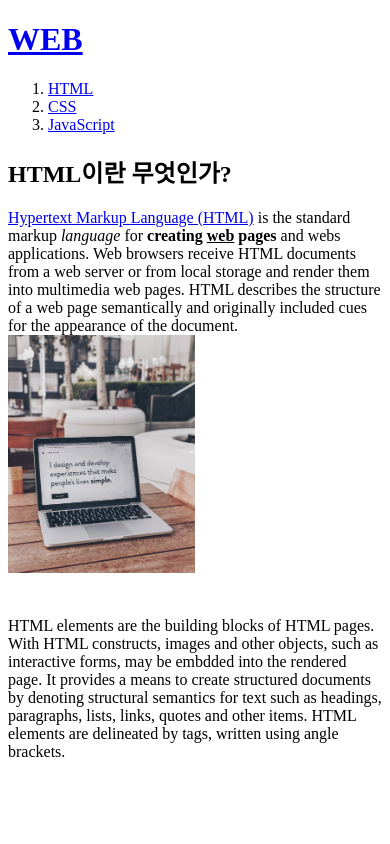
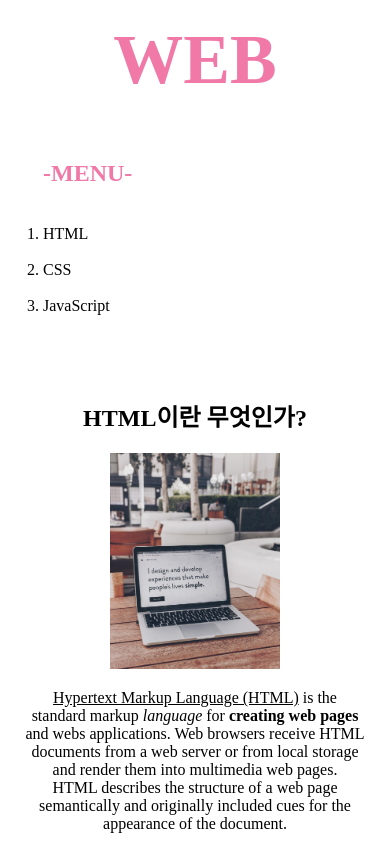
Before and after one commit to ChoiHeekyeong/WEB1, a plain HTML site: page 1.html in a window 390 px wide. Shown: the top 844 px of the page. Drawn offline with Linux system fonts and the light colour scheme.

Commit message:
second version
I learned not only HTML but also CSS. So I modified my first website. This is used by HTML and CSS.

```diff
--- a/1.html
+++ b/1.html
@@ -3,25 +3,31 @@
   <head>
     <title>WEB1 - HTML</title>
     <meta charset="utf-8">
+    <link rel="stylesheet" href="style.css">
   </head>
 
   <body>
     <h1><a href="index.html">WEB</a></h1>
+    <div id="grid">
     <ol>
-      <li><a href="1.html">HTML</a></li>
-      <li><a href="2.html">CSS</a></li>
-      <li><a href="3.html">JavaScript</a></li>
+        <h2>-MENU-</h2><br>
+      <li><a href="1.html">HTML</a></li><br>
+      <li><a href="2.html">CSS</a></li><br>
+      <li><a href="3.html">JavaScript</a></li><br>
     </ol>
 
 
+  <div id="article">
     <h2>HTML이란 무엇인가?</h2>
-    <p><a href="https://www.w3.org/TR/html5/" target="_blank" title="HTML5 specification">Hypertext Markup Language (HTML)</a> is the standard markup <i>language</i> for <strong>creating <u>web</u> pages</strong> and webs applications.
-    Web browsers receive HTML documents from a web server or from local storage and render them into multimedia web pages.
-    HTML describes the structure of a web page semantically and originally included cues for the appearance of the document.
     <img src="coding.jpg" width="50%">
-    </p><p style="margin-top:40px;">HTML elements are the building blocks of HTML pages.
-    With HTML constructs, images and other objects, such as interactive forms, may be embdded into the rendered page.
-    It provides a means to create structured documents by denoting structural semantics for text such as headings, paragraphs, lists, links, quotes and other items.
+    <p><a href="https://www.w3.org/TR/html5/" target="_blank" title="HTML5 specification"><u>Hypertext Markup Language (HTML)</u></a> is the standard markup <i>language</i> for <strong>creating web pages</strong> and webs applications.
+    Web browsers receive HTML documents from a web server or from local storage and render them into multimedia web pages.<br>
+    HTML describes the structure of a web page semantically and originally included cues for the appearance of the document.<br>
+    </p><p style="margin-top:40px;">HTML elements are the building blocks of HTML pages.<br>
+    With HTML constructs, images and other objects, such as interactive forms, may be embdded into the rendered page.<br>
+    It provides a means to create structured documents by denoting structural semantics for text such as headings, paragraphs, lists, links, quotes and other items.<br>
     HTML elements are delineated by tags, written using angle brackets.</p>
   </body>
+  </div>
+</div>
 </html>
--- /dev/null
+++ b/style.css
@@ -0,0 +1,50 @@
+a{
+  color:#F079A8;
+  text-decoration:none;
+}
+h1{
+  font-size: 70px;
+  text-align: center;
+  border-bottom: 1px solid gray;
+  margin: 0px;
+  padding: 20px;
+}
+
+#grid ol{
+  border-right:1px gray solid;
+  width: 100px;
+  margin: 0px;
+  padding: 20px;
+  padding-left: 43px;
+}
+body{
+  margin: 0px;
+}
+
+
+#grid{
+  display: grid;
+  grid-template-columns: 150px 1fr;
+}
+#article{
+  padding: 25px;
+  text-align: center;
+}
+#grid ol h2{
+  color:#F079A8;
+}
+#grid a{
+  color:black;
+}
+@media(max-width:850px){
+  #grid{
+    display:block;
+  }
+  #grid ol{
+    border-right: none;
+  }
+  h1{
+    border-bottom: none;
+  }
+
+}
```
Also changed, not shown: 2.html (+11 -6 lines), 3.html (+14 -8 lines), index.html (+18 -7 lines), painting.jpg (added), 2 other files.
